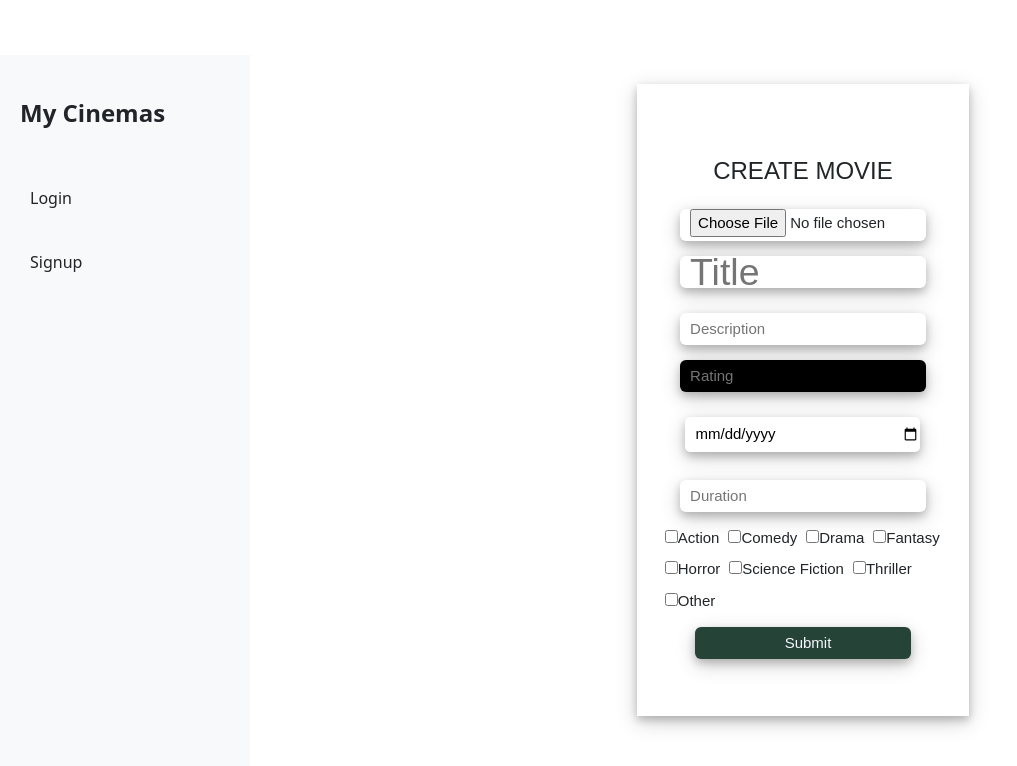
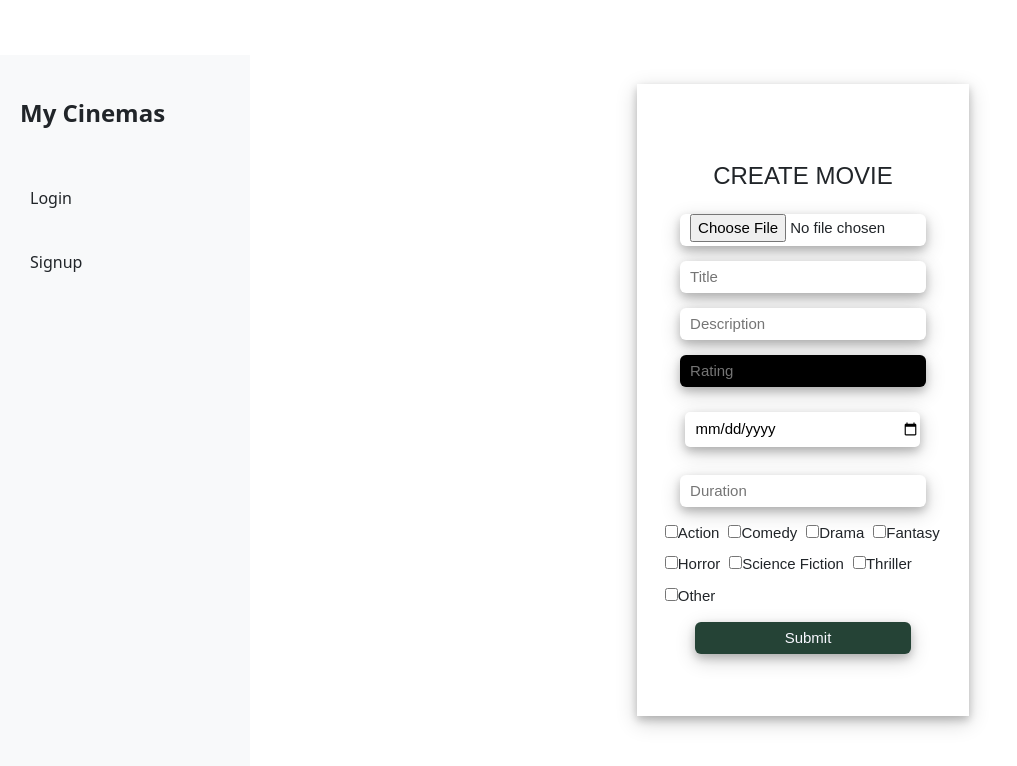
Before and after one commit to SumayyaPB/MovieTicketBookingClientSide, a React (Vite) app: page /theaterowner/components/movie/createmovie in a window 1280 px wide. Shown: the top 766 px of the page, without its empty margins (0-1017 px from the left). Built offline with nearby package versions, Linux system fonts and the light colour scheme; no server answers.

Commit message:
latest changes

```diff
--- a/src/Components/TheaterOwner/movie/CreateMovie.jsx
+++ b/src/Components/TheaterOwner/movie/CreateMovie.jsx
@@ -48,7 +48,8 @@ const CreateMovie = () => {
         console.log(`${pair[0]}: ${pair[1]}`);
       }
 
-      const apiUrl = "https://movie-ticket-bookingapplication-1.onrender.com/api/v1/movie/addmovie";
+      const apiUrl =
+        "https://movie-ticket-bookingapplication-1.onrender.com/api/v1/movie/addmovie";
       console.log("API URL:", apiUrl);
 
       const response = await axios.post(apiUrl, formData, {
@@ -61,20 +62,17 @@ const CreateMovie = () => {
       console.log(response);
       sessionStorage.setItem("token", response.data.token);
 
-      if(response.ok){
-        toast.success('movieImg creation successfull')
-      }else{
-        toast.error('movie creation failed')
+      if (response.ok) {
+        toast.success("movieImg creation successfull");
+      } else {
+        toast.error("movie creation failed");
       }
     } catch (error) {
       console.error("Error submitting the form:", error);
-      toast.error("movie Creation Failed")
+      toast.error("movie Creation Failed");
       // Something else caused the error
       console.error("Error message:", error.message);
     }
-
-
-
   };
 
   return (
@@ -95,7 +93,7 @@ const CreateMovie = () => {
           <input
             {...register("title")}
             placeholder="Title"
-            className="title createmovie-input"
+            className="ftitle createmovie-input"
           />
           <input
             {...register("description")}
@@ -138,9 +136,8 @@ const CreateMovie = () => {
           <input type="submit" className="submit" />
         </form>
       </div>
-      <ToastContainer/>
+      <ToastContainer />
     </div>
-
   );
 };
 
```
